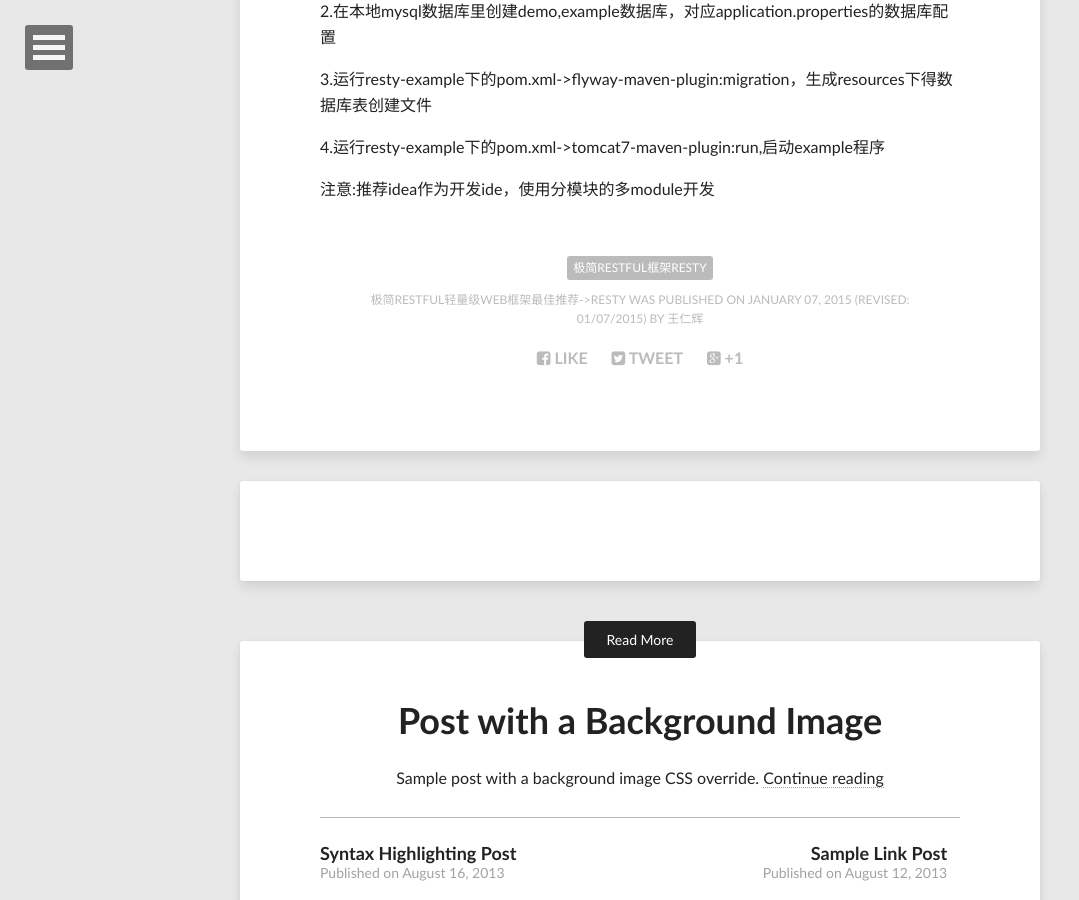
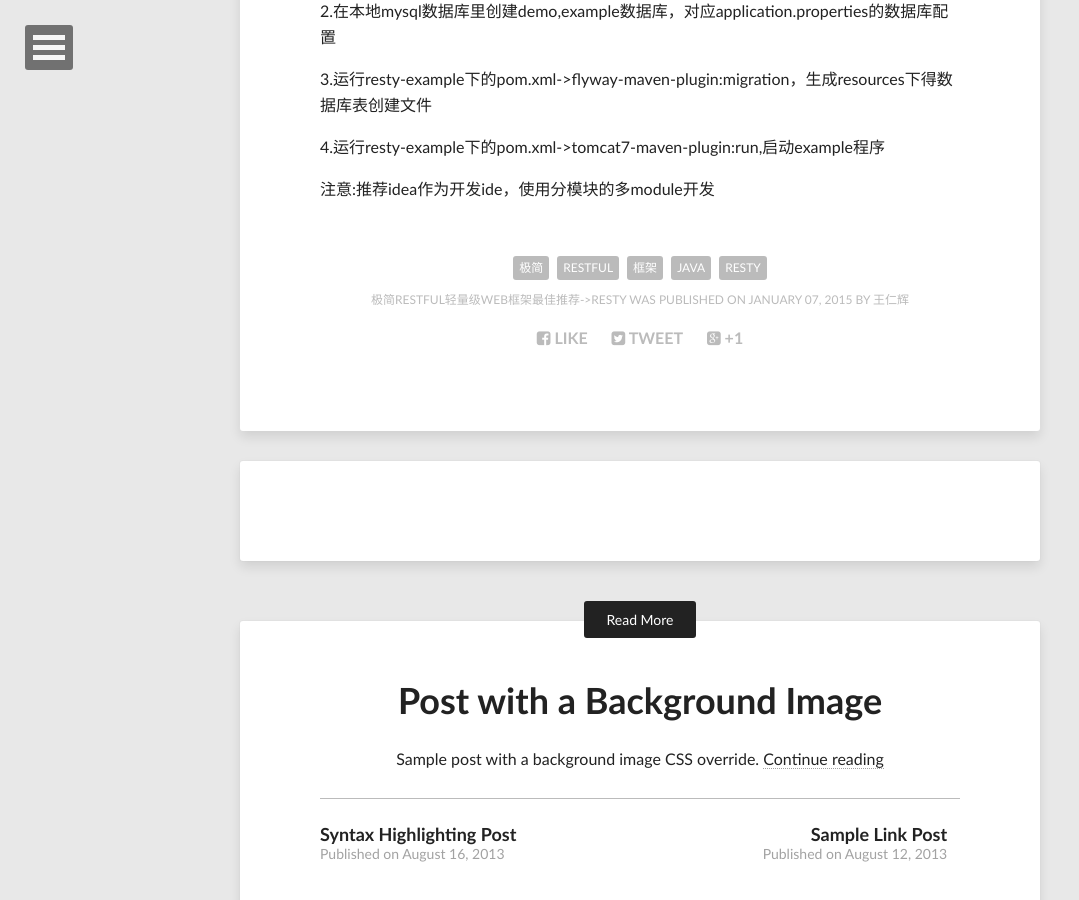
Before and after one commit to Dreampie/dreampie.github.io, a Jekyll site: the page built from _posts/2015-01-07-resty-intro.md, in a window 1280 px wide and 900 px high, scrolled down 2997 px. Shown: the whole window, without its empty margins (0-1079 px from the left). Built offline with Jekyll 4.4.1, drawn with Linux system fonts in a browser that asks for light colours; comment, search, counter and statistics services are not loaded.

Commit message:
resty intro

```diff
--- a/_posts/2015-01-07-resty-intro.md
+++ b/_posts/2015-01-07-resty-intro.md
@@ -2,8 +2,7 @@
 layout: post
 title: 极简Restful轻量级web框架最佳推荐->Resty
 description: "秉持不让开发人员多写一行代码的理念，所有设计都是最简洁的，restful，最轻便，最精简，入门低的框架Resty."
-modified: 2015-01-07
-tags: [极简Restful框架Resty]
+tags: [极简,Restful,框架,java,Resty]
 image:
   feature: abstract-3.jpg
   credit: dargadgetz
```
